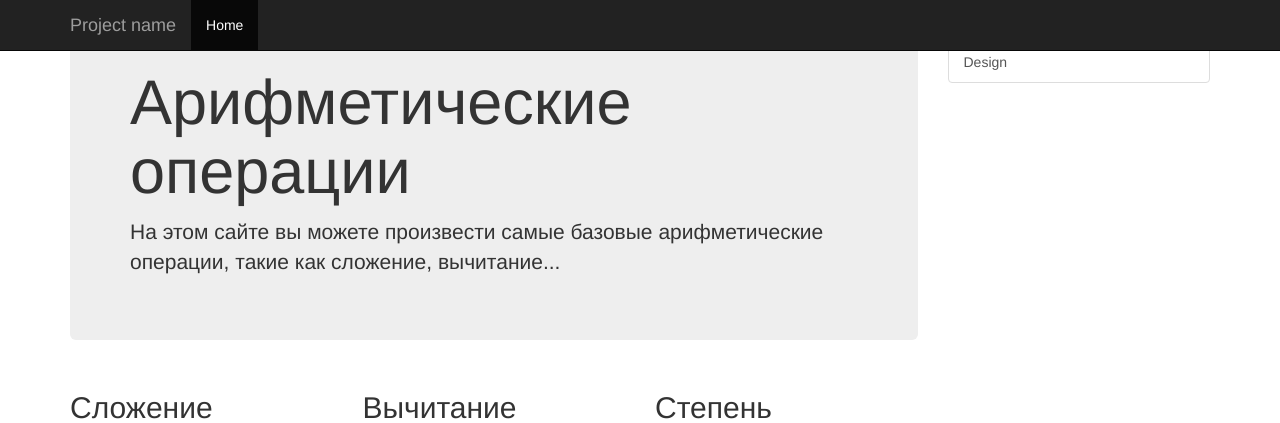
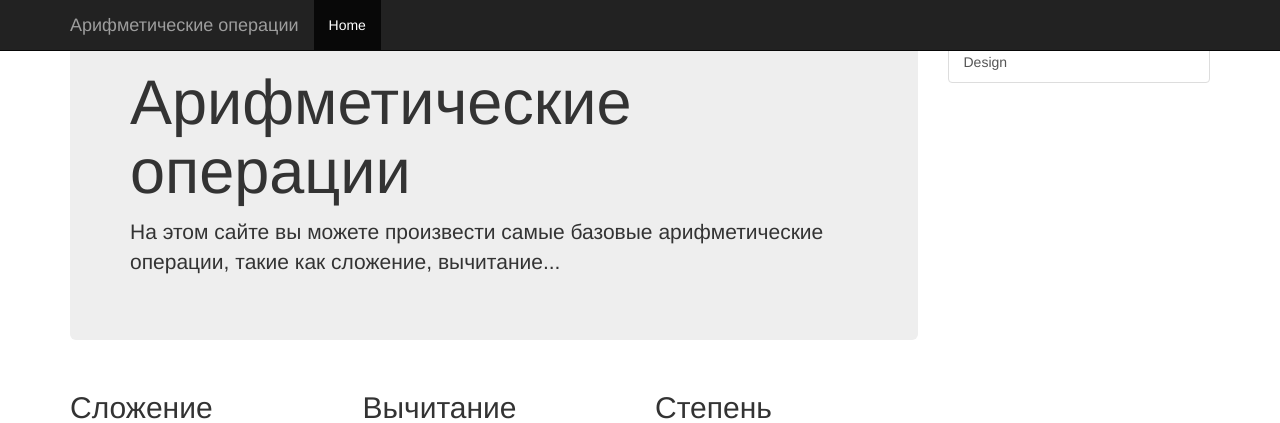
Before and after one commit to maxwww/git, a PHP site: page /main.php in a window 1280 px wide. Shown: the top 423 px of the page. Run offline with PHP 8.4, Linux system fonts and the light colour scheme; some libraries are stand-ins or nearby versions.

Commit message:
project name was changed

```diff
--- a/tpl/main.php
+++ b/tpl/main.php
@@ -31,7 +31,7 @@
             <span class="icon-bar"></span>
             <span class="icon-bar"></span>
           </button>
-          <a class="navbar-brand" href="#">Project name</a>
+          <a class="navbar-brand" href="#">Арифметические операции</a>
         </div>
         <div id="navbar" class="collapse navbar-collapse">
           <ul class="nav navbar-nav">
```
